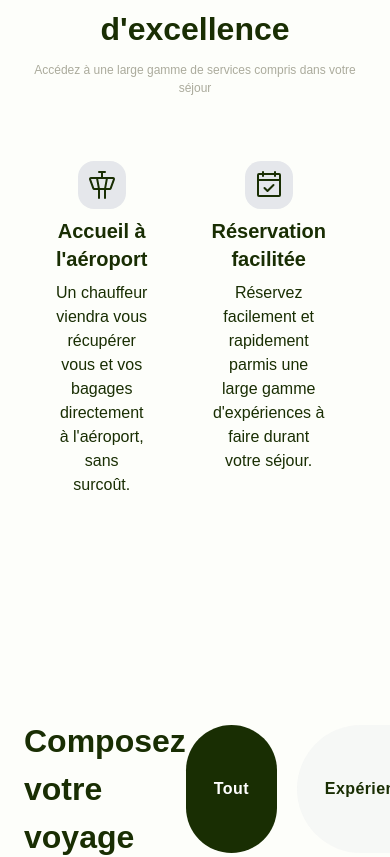
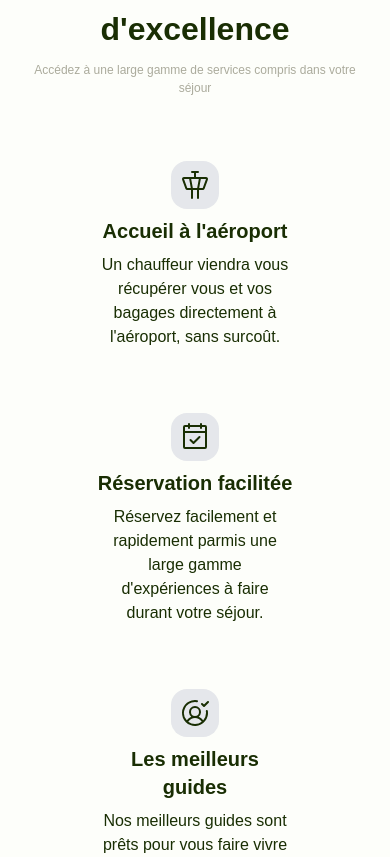
Before and after one commit to ElPotatoCorp/tp-01-tailwindcss, a React (Vite) app: page / in a window 390 px wide. Shown: the part 800-1657 px from the top of the page. Built offline with nearby package versions, Linux system fonts and the light colour scheme; a web font is replaced by a local one.

Commit message:
Responsive Bénéfices

```diff
--- a/src/components/benefit.tsx
+++ b/src/components/benefit.tsx
@@ -5,7 +5,7 @@
 
 const benefit = tv({
   slots: {
-    container: "flex flex-col items-center gap-2 rounded-2xl text-center",
+    container: "flex flex-col items-center gap-2 rounded-2xl text-center justify-self-center",
     icon: "rounded-2xl bg-gray-200 p-2",
     label: "font-bold leading-tight",
     description: "font-medium leading-relaxed text-black-300",
--- a/src/components/sections/benefits.tsx
+++ b/src/components/sections/benefits.tsx
@@ -11,7 +11,7 @@
         <Heading as="span" size="sm" color="secondary" weight="medium">Accédez à une large gamme de services compris dans votre séjour</Heading>
       </div>
 
-      <div className="flex flex-row justify-evenly">
+      <div className="grid grid-cols-1 sm:grid-cols-2 lg:grid-cols-4">
         {BENEFITS.map((benefit, idx) => <Benefit key={idx} benefit={benefit} />)}
       </div>
     </div>
```
